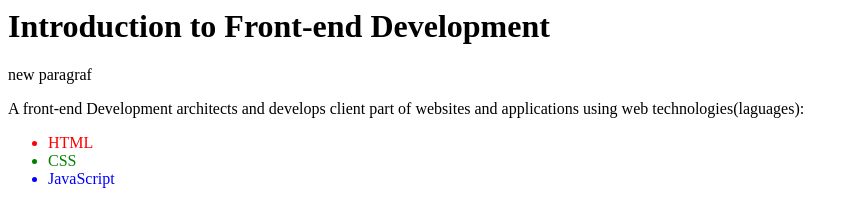
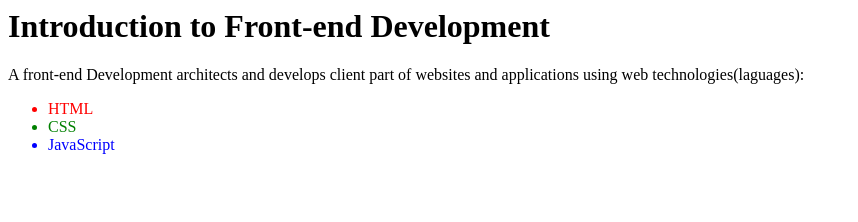
Before and after one commit to sale59/index-html, a plain HTML site: page index.html in a window 1280 px wide. Shown: the whole page, without its empty margins (0-858 px from the left). Drawn offline with Linux system fonts and the light colour scheme.

Commit message:
delete paragraf

```diff
--- a/index.html
+++ b/index.html
@@ -1,5 +1,5 @@
 <h1>Introduction to Front-end Development</h1>
-<p>new paragraf</p>
+
 <P>A front-end Development architects and develops client part of websites and applications using web technologies(laguages):</P>
 <ul>
     <li style="color: red;">HTML</li>
```
